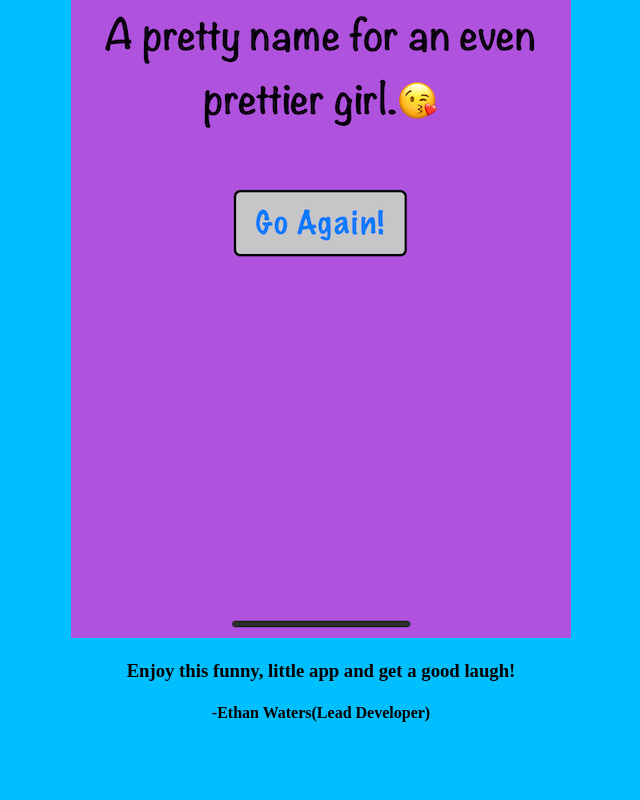
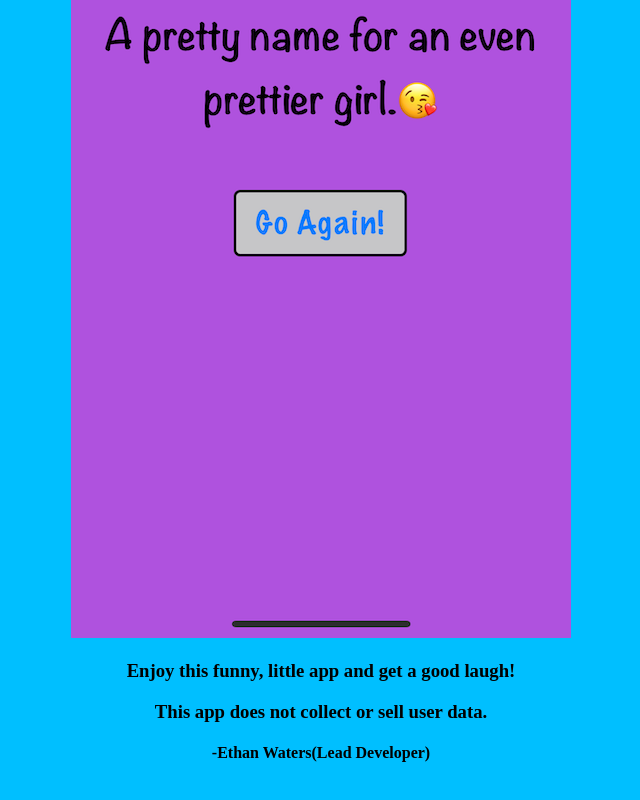
Before and after one commit to ethanWaters-slash/IceBreaker, a plain HTML site: page iceBreaker Website/index.html in a window 1280 px wide. Shown: the part 1957-2757 px from the top of the page, without its empty margins (319-959 px from the left). Drawn offline with Linux system fonts and the light colour scheme.

Commit message:
Update index.html

```diff
--- a/iceBreaker Website/index.html
+++ b/iceBreaker Website/index.html
@@ -15,6 +15,7 @@
       <h2>A great app to have on your Iphone when going to college.</h2>
       <img src="images/appPic2.PNG" alt="appPic2">
       <h3>Enjoy this funny, little app and get a good laugh!</h3>
+      <h3> This app does not collect or sell user data.<h3>
       <h4>-Ethan Waters(Lead Developer)</h4>
     </div>
   </body>
```
